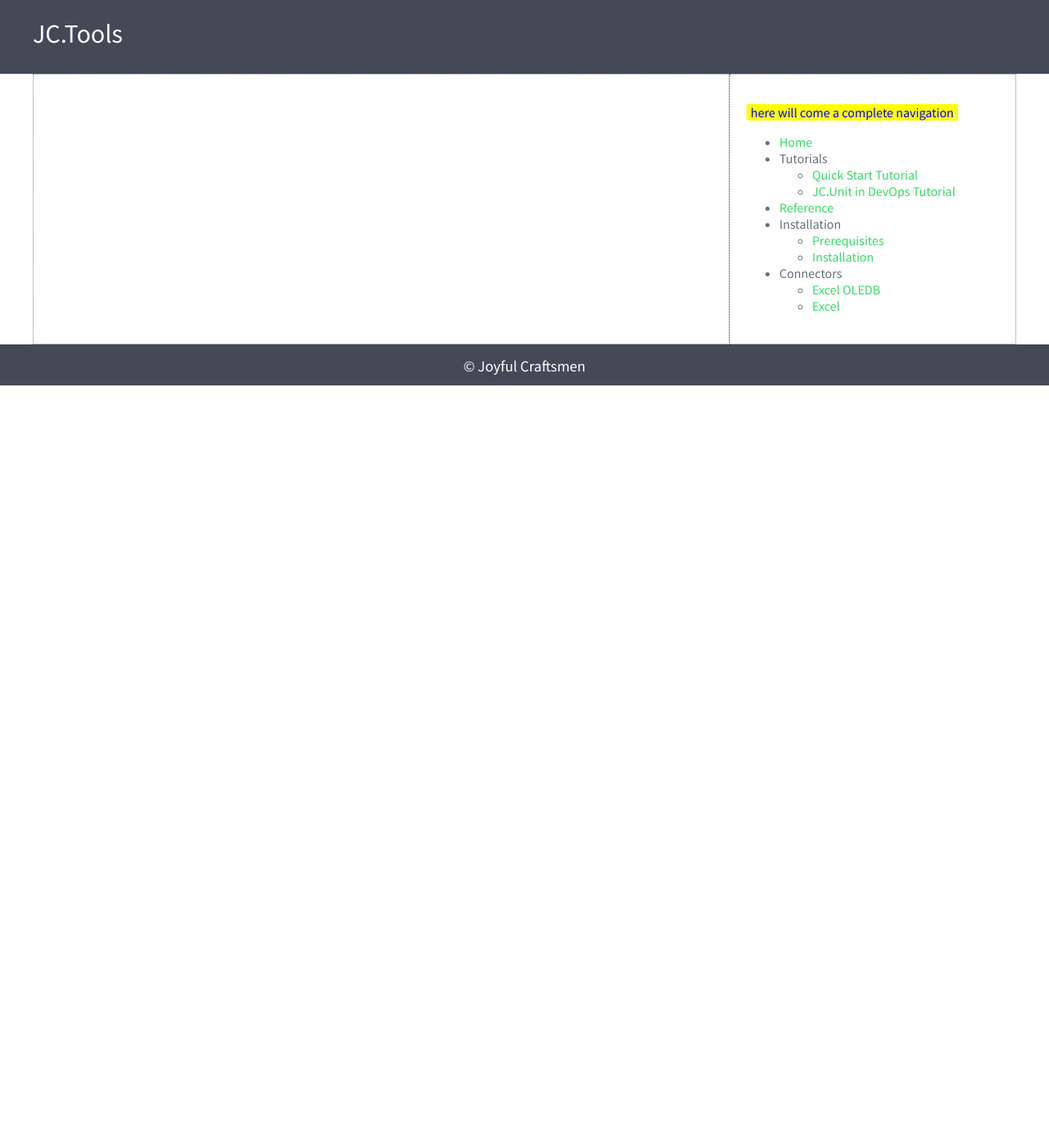
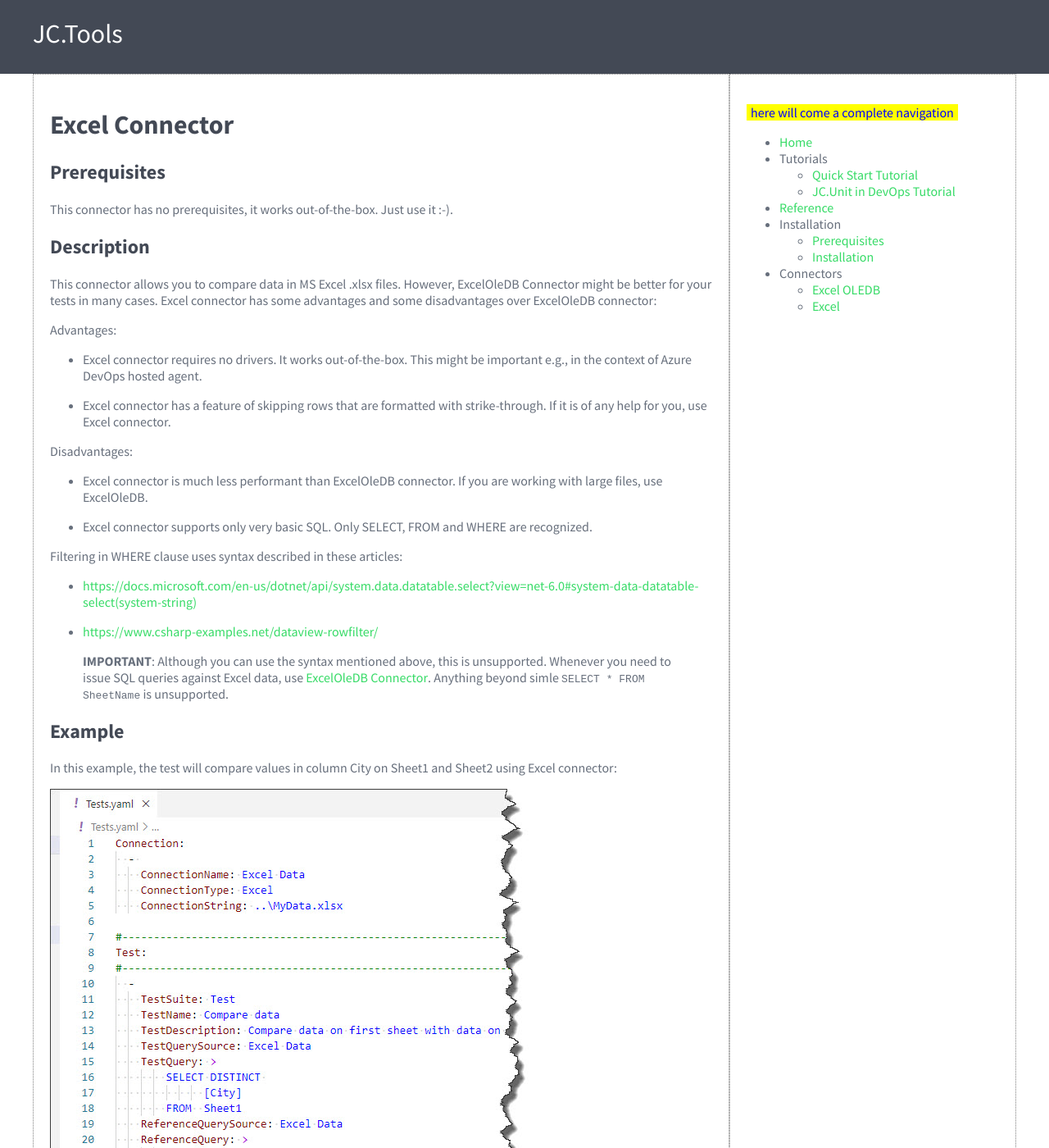
Before and after one commit to joyfulcraftsmen/JC.Tools, a Jekyll site: the page built from reference/connectors/excel.md, in a window 1280 px wide and 1400 px high. Shown: the whole window at 82% size. Built offline with Jekyll 4.4.1, drawn with Linux system fonts in a browser that asks for light colours; our own code applies the rules of GitHub Pages for plain Markdown files; some of the changed text lies outside the part shown.

Commit message:
Connectors descriptions.

```diff
--- a/reference/connectors/excel.md
+++ b/reference/connectors/excel.md
@@ -0,0 +1,44 @@
+# Excel Connector
+
+## Prerequisites
+
+This connector has no prerequisites, it works out-of-the-box. Just use it :-).
+
+## Description
+
+This connector allows you to compare data in MS Excel .xlsx files. However, ExcelOleDB Connector might be better for your tests in many cases. Excel connector has some advantages and some disadvantages over ExcelOleDB connector:
+
+Advantages:
+
+* Excel connector requires no drivers. It works out-of-the-box. This might be important e.g., in the context of Azure DevOps hosted agent.
+
+* Excel connector has a feature of skipping rows that are formatted with strike-through. If it is of any help for you, use Excel connector.
+
+Disadvantages:
+
+* Excel connector is much less performant than ExcelOleDB connector. If you are working with large files, use ExcelOleDB.
+
+* Excel connector supports only very basic SQL.  Only SELECT, FROM and WHERE are recognized.
+
+Filtering in WHERE clause uses syntax described in these articles:
+
+* [https://docs.microsoft.com/en-us/dotnet/api/system.data.datatable.select?view=net-6.0#system-data-datatable-select(system-string)](https://docs.microsoft.com/en-us/dotnet/api/system.data.datatable.select?view=net-6.0#system-data-datatable-select(system-string))
+
+* [https://www.csharp-examples.net/dataview-rowfilter/](https://www.csharp-examples.net/dataview-rowfilter/)
+
+> **IMPORTANT**: Although you can use the syntax mentioned above, this is unsupported. Whenever you need to issue SQL queries against Excel data, use [ExcelOleDB Connector](./excel-oledb). Anything beyond simle `SELECT * FROM SheetName` is unsupported.
+
+## Example
+
+In this example, the test will compare values in column City on Sheet1 and Sheet2 using Excel connector:
+
+![Excel connector](../../Images/media/excel-connector.jpg)
+
+
+~~~~~~~~~~~~~~~~~~~~~~~~~~~~~~~~~~~~~~~~~~~~~~~~~~~~~~~~~~~~~~~~~~~~~~~
+Connection:
+  -
+    ConnectionName: Excel Data
+    ConnectionType: Excel
+    ConnectionString: ..\MyData.xlsx
+~~~~~~~~~~~~~~~~~~~~~~~~~~~~~~~~~~~~~~~~~~~~~~~~~~~~~~~~~~~~~~~~~~~~~~~
```
Also changed, not shown: reference/connectors/connectors.md (+2 -0 lines), reference/connectors/csvoledb.md (+9 -4 lines), reference/connectors/oracle.md (+24 -0 lines), reference/connectors/pbix.md (+32 -0 lines), reference/connectors/postgres.md (+24 -0 lines), Images/media/excel-connector.jpg (added), Images/media/oracle-connector.jpg (added), Images/media/pbix-connector.jpg (added), Images/media/pbix-example.jpg (added).
